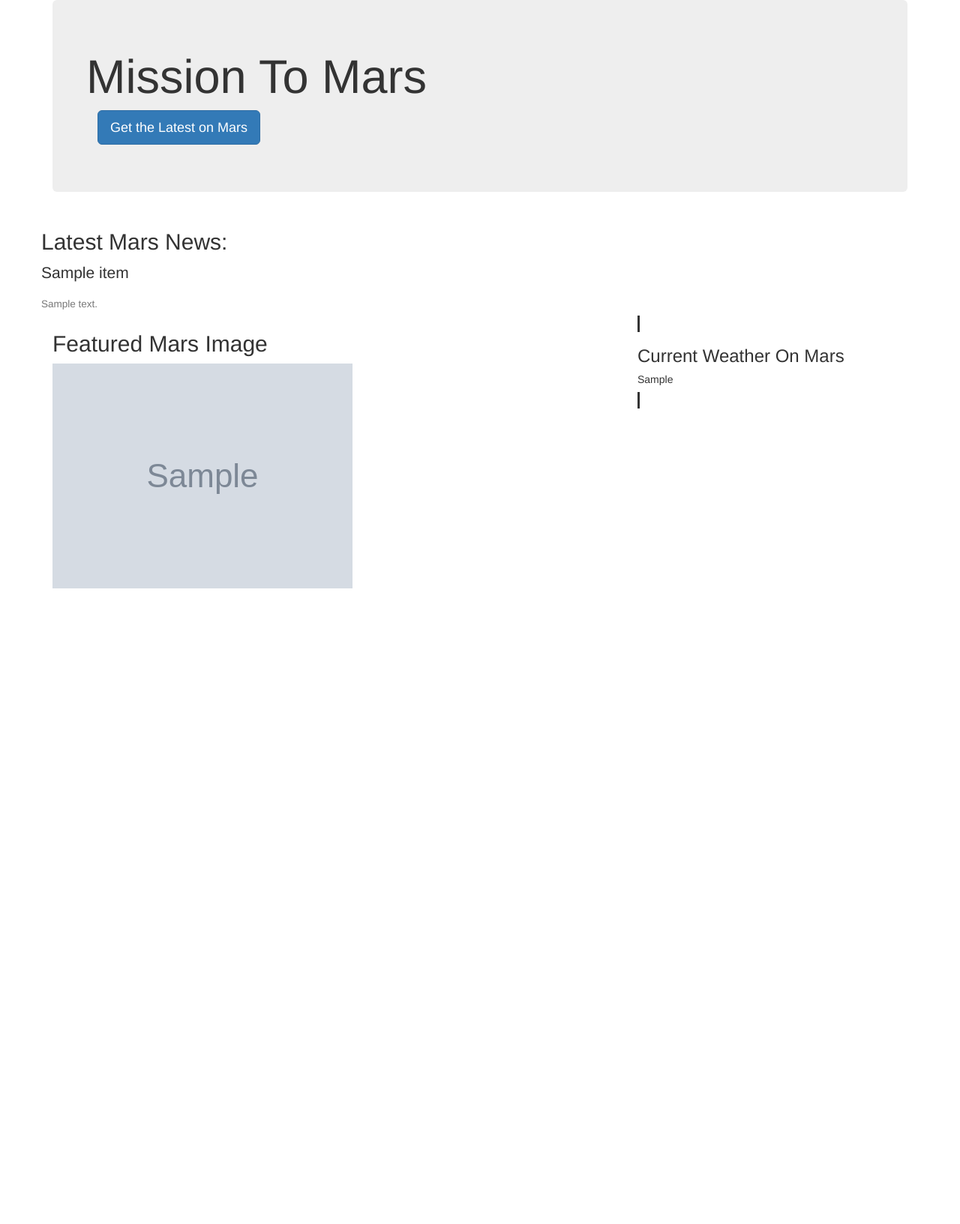
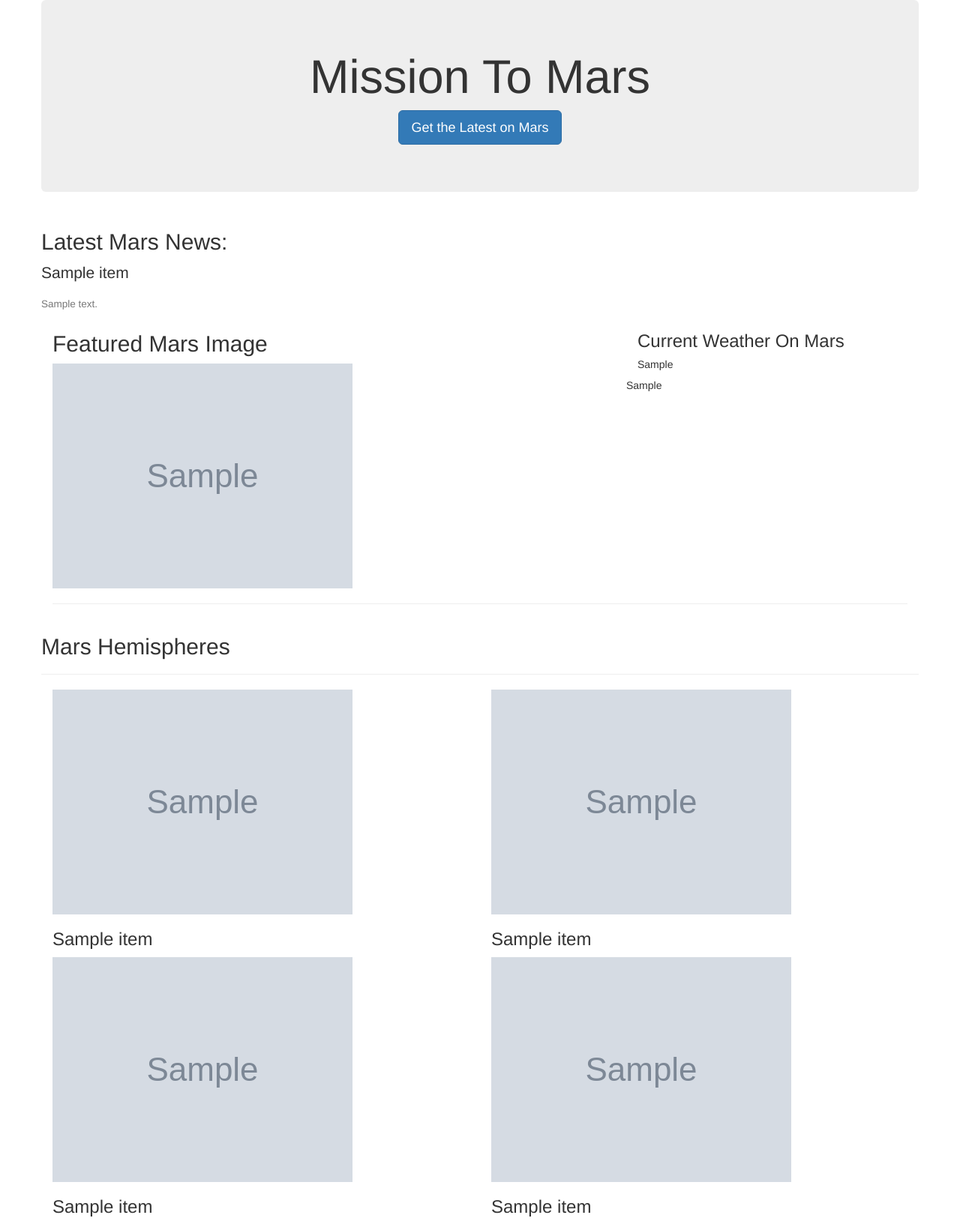
Before and after one commit to mtoriello0725/Mars_Latest_Updates, a Flask app: template templates/index.html in a window 1280 px wide. Shown: the whole page at 75% size. Before the commit the page ends 785 px from the top, so only its background shows below. Run offline with Flask 2, Linux system fonts and the light colour scheme; the template is opened without the code that fills it: most values are stand-ins (such as "Sample title", 1, 10 or a date in 2020); grey boxes marked "Sample" are stand-in pictures; some libraries are stand-ins or nearby versions.

Commit message:
refined structure of webpage

```diff
--- a/templates/index.html
+++ b/templates/index.html
@@ -6,16 +6,17 @@
   <meta name="viewport" content="width=device-width, initial-scale=1.0">
   <meta http-equiv="X-UA-Compatible" content="ie=edge">
   <title>Mission To Mars</title>
-    <link rel="stylesheet" href="./mystyles.css">
+<!--   <link rel="stylesheet" href="{{ url_for('static', filename='css/mars_styles.css') }}" > -->
+  <link rel="stylesheet" href="{{ url_for('static', filename='css/mars_styles.css') }}">
   <link rel="stylesheet" href="https://maxcdn.bootstrapcdn.com/bootstrap/3.3.7/css/bootstrap.min.css">
 </head>
 
-<body>
+<body class="main_body">
 
   <div class="container">
-        <div class="jumbotron">
-            <h1 class="row vertical-center-row">Mission To Mars</h1>
-            <p><a class="btn btn-primary btn-lg center" href="/scrape" role="button">Get the Latest on Mars</a></p>
+    <div class="row jumbotron text-center">
+        <h1>Mission To Mars</h1>
+        <p><a class="btn btn-primary btn-lg -center" href="/scrape" role="button">Get the Latest on Mars</a></p>
 
     </div>
 
@@ -31,22 +32,50 @@
                 <!-- Image title and image goes here  -->
                 <h2 class="font-weight-bold">Featured Mars Image</h2>
                 <a href="{{ item.image_url }}">
-                                <img class="img-fluid" title="mars_featured" src="{{ item.image_url }}">
+                    <img class="img-fluid img-responsive" title="mars_featured" src="{{ item.image_url }}">
                 </a>
             </div>
             <div class="col-lg-4">
                 <!-- Twitter feed, then mars facts -->
-                            <span class="border border-dark" style="border-style:solid;">
+                <span class="border border-dark">
                     <div class="card-body">
                         <h3 class="font-weight-bold">Current Weather On Mars</h3>
                         <h5 class="">{{ item.mars_weather }}</h5>
                     </div>
                 </span>
+                <div class="row">
+                  {{ item.mars_facts|safe }}
                 </div>
             </div>
-
+        </div>
+        <hr>
         <div class="row">
-                        <!-- Hemispheres goes here -->
+          <h2 class="font-weight-bold">Mars Hemispheres</h2>
+          <hr>
+          <div class="col-lg-6">
+            <a href="{{ item.mars_hemi1_img }}">
+              <img class="img-fluid img-responsive hemis" src="{{ item.mars_hemi1_img }}">
+            </a>
+            <h3 class="font-weight-bold title">{{ item.mars_hemi1_title }}</h3>
+          </div>
+          <div class="col-lg-6">
+            <a href="{{ item.mars_hemi2_img }}">
+              <img class="img-fluid img-responsive hemis" src="{{ item.mars_hemi2_img }}">
+            </a>
+            <h3 class="font-weight-bold title">{{ item.mars_hemi2_title }}</h3>
+          </div>
+          <div class="col-lg-6">
+            <a href="{{ item.mars_hemi3_img }}">
+              <img class="img-fluid img-responsive hemis" src="{{ item.mars_hemi3_img }}">
+            </a>
+            <h3 class="font-weight-bold title">{{ item.mars_hemi3_title }}</h3>
+          </div>
+          <div class="col-lg-6">
+            <a href="{{ item.mars_hemi4_img }}">
+              <img class="img-fluid img-responsive hemis" src="{{ item.mars_hemi4_img }}">
+            </a>
+            <h3 class="font-weight-bold title">{{ item.mars_hemi4_title }}</h3>
+          </div>
         </div>
 
 
```
Lines whose indentation alone changed are shown as unchanged.
